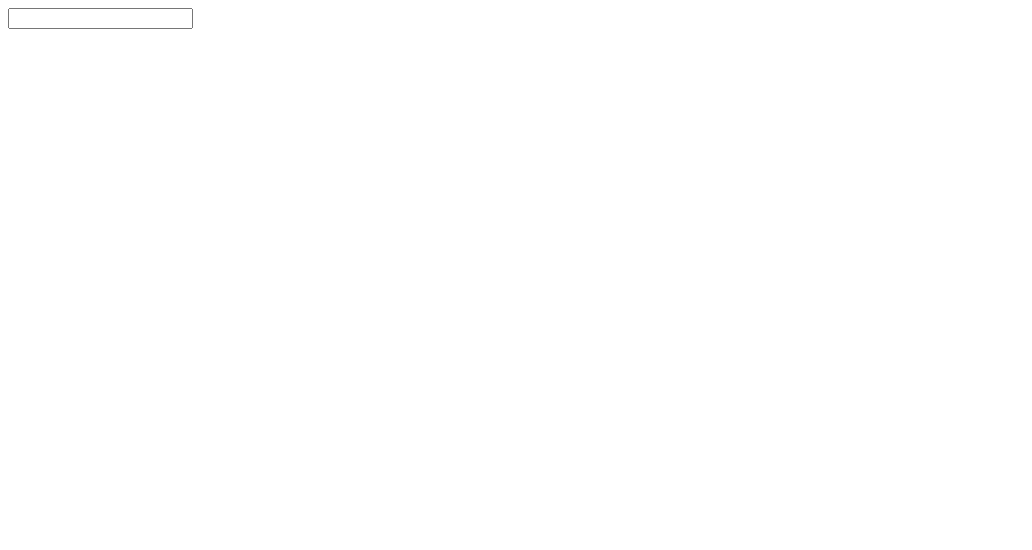
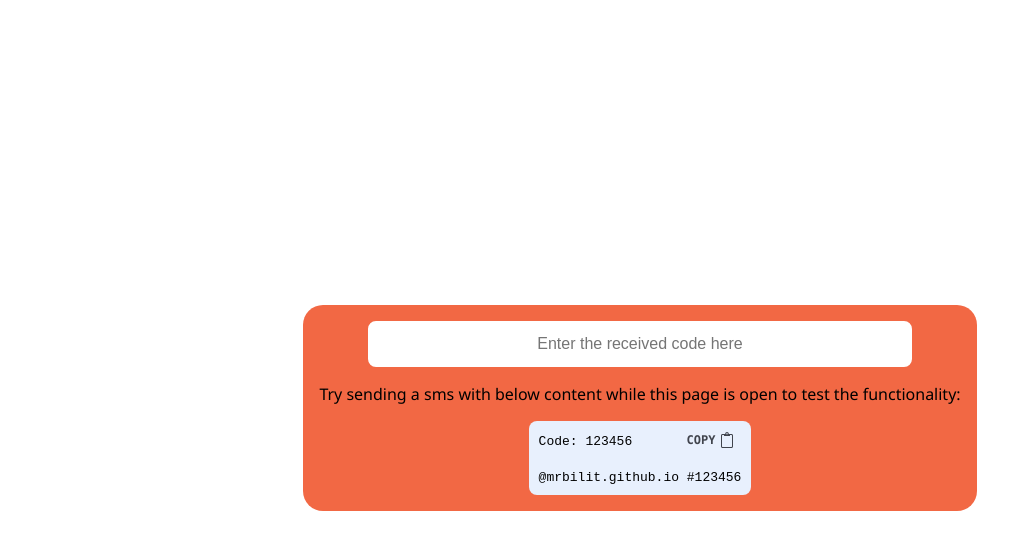
Before and after one commit to mrbilit/vue-web-otp, a Vue app: page / in a window 1280 px wide. Shown: the top 550 px of the page, without its empty margins (0-1032 px from the left). Built offline with nearby package versions, Linux system fonts and the light colour scheme.

Commit message:
Fixed demo page

```diff
--- a/package.json
+++ b/package.json
@@ -23,7 +23,8 @@
     "serve": "vue-cli-service serve",
     "test:unit": "vue-cli-service test:unit",
     "lint": "vue-cli-service lint",
-    "build": "vue-cli-service build --target lib --name v-date-time-picker src/build.js --mode production"
+    "build": "vue-cli-service build --target lib --name vue-web-otp src/build.js --mode production",
+    "gh-build": "vue-cli-service build --target app --dest dist --name vue-web-otp src/main.ts"
   },
   "types": "src/types.d.ts",
   "main": "lib/vue-web-otp.umd.min.js",
--- a/src/App.vue
+++ b/src/App.vue
@@ -1,13 +1,44 @@
 <template>
+  <div class="root">
+    <div class="box">
       <vue-web-otp ref="webOtp" @input="input = $event">
         <template #default="{ autocomplete }">
           <input
             v-model="input"
+            placeholder="Enter the received code here"
             :autocomplete="autocomplete"
+            type="number"
             @keypress="keypress"
           />
         </template>
       </vue-web-otp>
+      <p>
+        Try sending a sms with below content while this page is open to test the
+        functionality:
+      </p>
+      <div class="code">
+        <code>
+          Code: 123456
+          <br />
+          <br />
+          @mrbilit.github.io #123456
+        </code>
+        <button class="copy" @click="copy" :disabled="copied">
+          <span v-if="!copied" class="copy-container">
+            <span class="copy-text">Copy</span>
+            <svg viewBox="0 0 384 512" class="copy-icon">
+              <path
+                d="M336 64h-88.6c.4-2.6.6-5.3.6-8 0-30.9-25.1-56-56-56s-56 25.1-56 56c0 2.7.2 5.4.6 8H48C21.5 64 0 85.5 0 112v352c0 26.5 21.5 48 48 48h288c26.5 0 48-21.5 48-48V112c0-26.5-21.5-48-48-48zM192 32c13.3 0 24 10.7 24 24s-10.7 24-24 24-24-10.7-24-24 10.7-24 24-24zm160 432c0 8.8-7.2 16-16 16H48c-8.8 0-16-7.2-16-16V112c0-8.8 7.2-16 16-16h48v20c0 6.6 5.4 12 12 12h168c6.6 0 12-5.4 12-12V96h48c8.8 0 16 7.2 16 16z"
+              />
+            </svg>
+          </span>
+          <span v-else class="copy-container">
+            <span class="copied-text">Copied!</span>
+          </span>
+        </button>
+      </div>
+    </div>
+  </div>
 </template>
 <script lang="ts">
 import VueWebOtp from "@/components/vue-web-otp";
@@ -19,6 +50,7 @@ export default Vue.extend({
   data() {
     return {
       input: "",
+      copied: false,
     };
   },
   watch: {
@@ -31,8 +63,116 @@ export default Vue.extend({
       // aborting waiting signal if the user tried to enter code manually (Can be submission of a form instead)
       this.$refs.webOtp.abort();
     },
+    async copy() {
+      await navigator.clipboard.writeText(
+        "Code: 123456\n\n@mrbilit.github.io #123456"
+      );
+      this.copied = true;
+      window.setTimeout(() => (this.copied = false), 1000);
+    },
   },
 });
 </script>
 
-<style lang="scss" scoped></style>
+<style lang="scss" scoped>
+.root {
+  margin-block: auto;
+  display: flex;
+  flex-direction: column;
+  align-items: center;
+  justify-content: center;
+  height: 100vh;
+  .box {
+    max-width: 800px;
+    margin-block: auto;
+    background-color: #f26844;
+    border-radius: 20px;
+    padding: 16px;
+    display: flex;
+    flex-direction: column;
+    align-items: center;
+    input {
+      padding: 12px 20px;
+      font-size: 1rem;
+      border-width: calc(2 * 1px);
+      border-style: solid;
+      border-color: var(--accent);
+      border-radius: calc(8 * 1px);
+      text-align: center;
+      outline: transparent;
+      transition: border-color calc(var(--transition, 0.2) * 1s) ease;
+      width: 500px;
+
+      &:valid {
+        --accent: hsla(100, 100%, 50%, 1);
+      }
+
+      &:invalid {
+        --accent: hsla(10, 100%, 50%, 0.5);
+      }
+
+      &:placeholder-shown {
+        --accent: hsl(0, 0%, 100%);
+      }
+    }
+    input::-webkit-outer-spin-button,
+    input::-webkit-inner-spin-button {
+      -webkit-appearance: none;
+      margin: 0;
+    }
+
+    /* Firefox */
+    input[type="number"] {
+      -moz-appearance: textfield;
+    }
+    .code {
+      background-color: #e8f0fd;
+      padding: 10px;
+      border-radius: 8px;
+      position: relative;
+      .copy {
+        position: absolute;
+        top: 0;
+        right: 0;
+        margin: 0.5rem;
+        font-family: ui-monospace, SFMono-Regular, Menlo, Monaco, Consolas,
+          "Liberation Mono", "Courier New", monospace;
+        font-size: 0.75rem;
+        line-height: 1rem;
+        --tw-text-opacity: 1;
+        color: #40444d;
+        font-weight: 600;
+        text-transform: uppercase;
+        background-color: transparent;
+        cursor: pointer;
+        &:disabled {
+          cursor: auto;
+        }
+        border-color: transparent;
+        .copy-container {
+          display: flex;
+          flex-direction: row;
+          -webkit-box-align: center;
+          align-items: center;
+          line-height: 1;
+          .copy-text {
+            margin-right: 0.25rem;
+          }
+          .copied-text {
+            color: green;
+          }
+          .copy-icon {
+            width: 1rem;
+            height: 1rem;
+            fill: currentcolor;
+          }
+        }
+      }
+    }
+    p {
+      font-size: 1rem;
+      font-family: "Segoe UI", system-ui, sans-serif;
+    }
+  }
+}
+</style>
--- a/vue.config.js
+++ b/vue.config.js
@@ -4,6 +4,7 @@ const path = require("path");
 module.exports = {
   outputDir: "lib",
   runtimeCompiler: true,
+  publicPath: process.env.NODE_ENV === "production" ? "/vue-web-otp/" : "/",
   configureWebpack: {
     resolve: {
       alias: {
```
Lines whose indentation alone changed are shown as unchanged.
